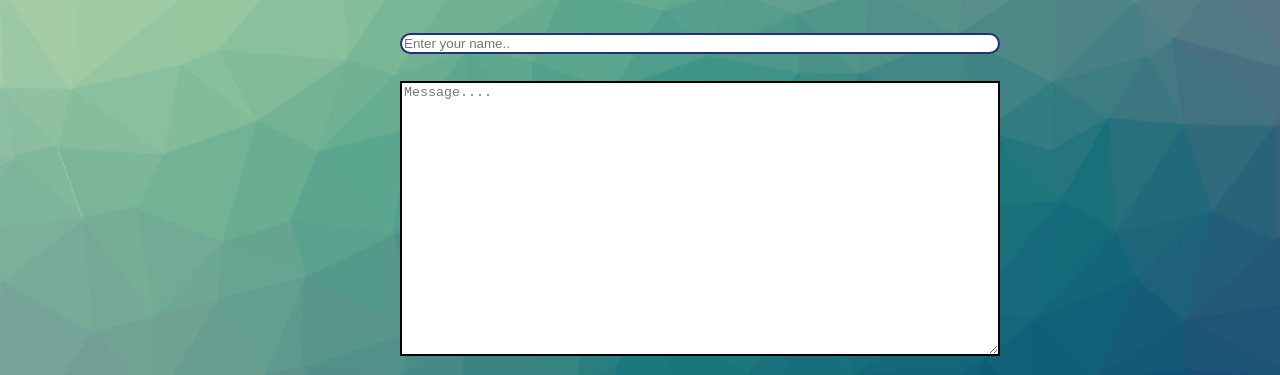
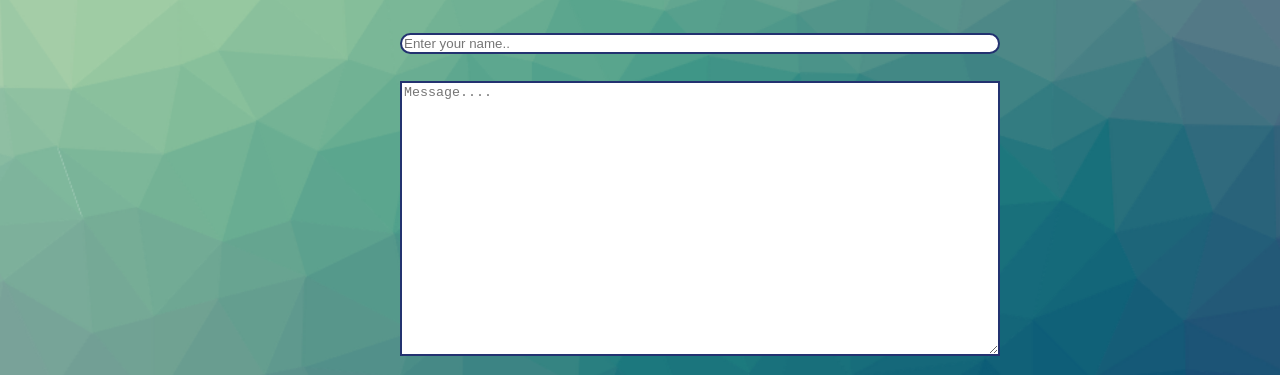
Before and after one commit to tam1111/assignment, a plain HTML site: page contact.html in a window 1280 px wide. Shown: the part 216-591 px from the top of the page. Drawn offline with Linux system fonts and the light colour scheme.

Commit message:
colour again

```diff
--- a/desktop.css
+++ b/desktop.css
@@ -177,7 +177,7 @@ input {
 .area{
     margin-top: 2em;
     height: 20em;
-    border: 2px solid rgb(0, 0, 0);
+    border: 2px solid #233270;
     color: #555;
 }
 .area2{
--- a/mobile.css
+++ b/mobile.css
@@ -118,7 +118,7 @@ input {
 .area{
     margin-top: 2em;
     height: 20em;
-    border: 2px solid rgb(0, 0, 0);
+    border: 2px solid #233270;
     color: #555;
 }
 .area2{
```
